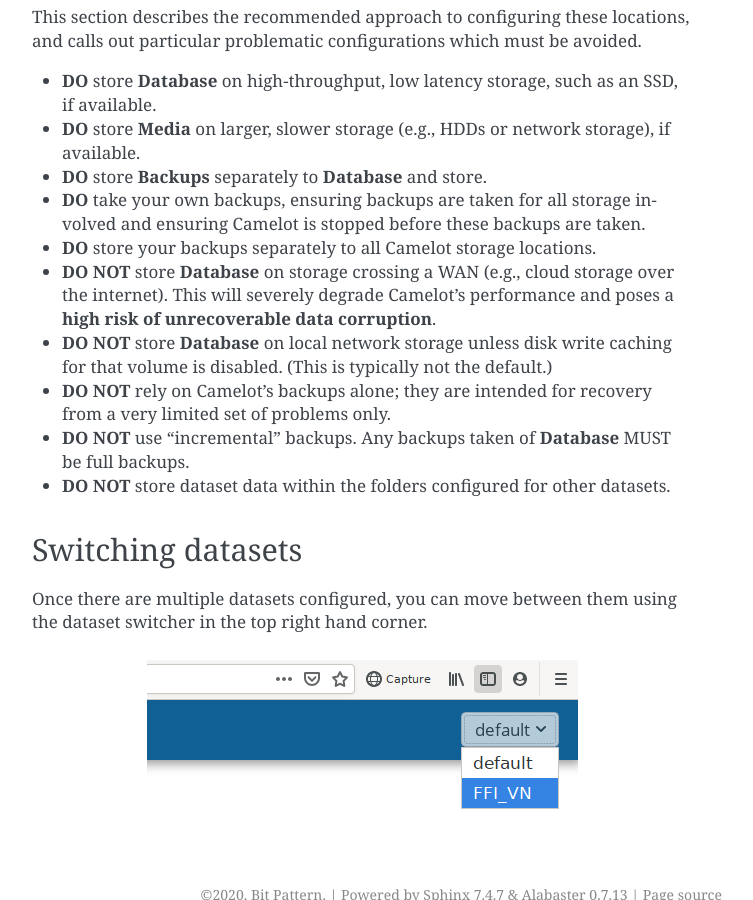
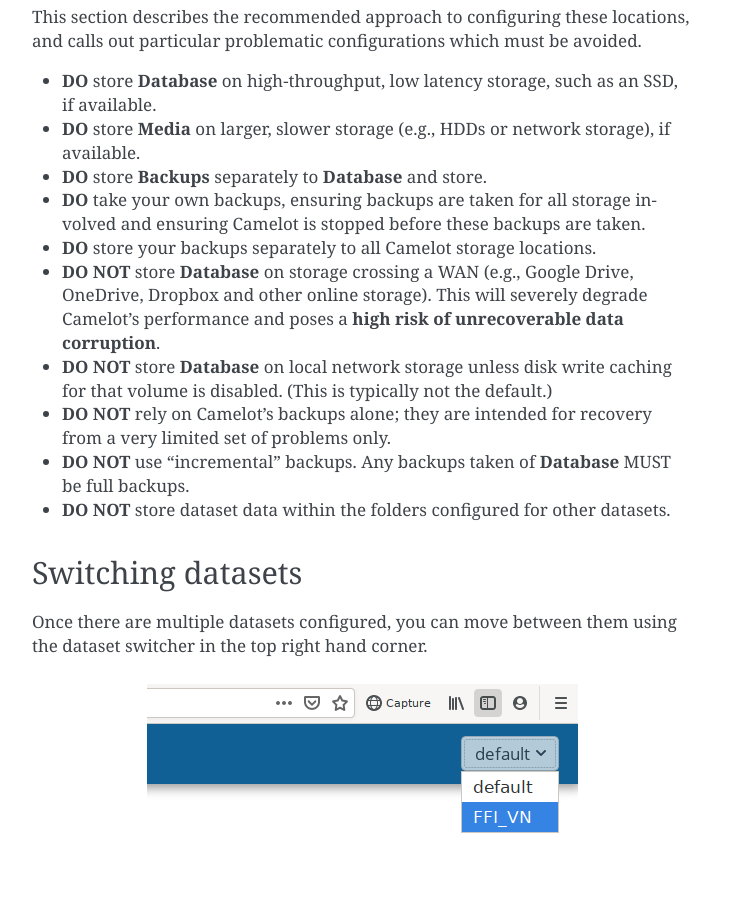
Before and after one commit to heidihendry/camelot, a Sphinx documentation site: the page built from doc/datasets.rst, in a window 1280 px wide and 900 px high, scrolled down 1491 px. Shown: the whole window, without its empty margins (388-1141 px from the left). Built offline with Sphinx 7.4.7, drawn with Linux system fonts in a browser that asks for light colours.

Commit message:
Explicit about where not to store database

```diff
--- a/doc/datasets.rst
+++ b/doc/datasets.rst
@@ -68,9 +68,10 @@ locations, and calls out particular problematic configurations which must be avo
   involved and ensuring Camelot is stopped before these backups are taken.
 * **DO** store your backups separately to all Camelot storage locations.
 
-* **DO NOT** store **Database** on storage crossing a WAN (e.g., cloud storage
-  over the internet). This will severely degrade Camelot's performance and
-  poses a **high risk of unrecoverable data corruption**.
+* **DO NOT** store **Database** on storage crossing a WAN (e.g., Google Drive,
+  OneDrive, Dropbox and other online storage). This will severely degrade
+  Camelot's performance and poses a **high risk of unrecoverable data
+  corruption**.
 * **DO NOT** store **Database** on local network storage unless disk write
   caching for that volume is disabled. (This is typically not the default.)
 * **DO NOT** rely on Camelot's backups alone; they are intended for recovery
```
